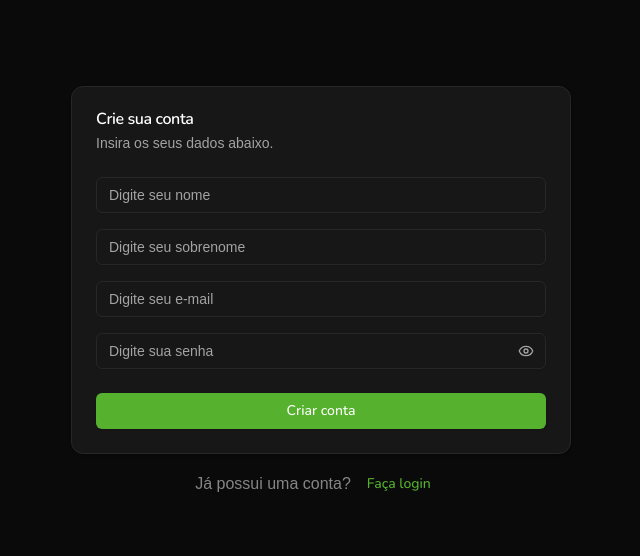
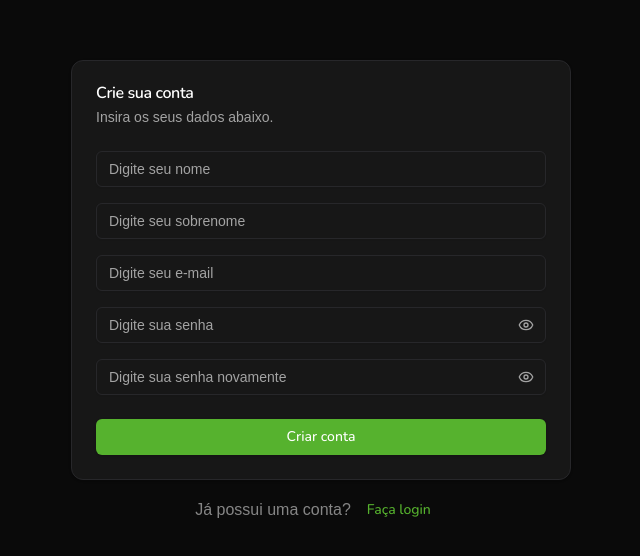
Before and after one commit to Rennangmacarini/FinTrack, a React (Vite) app: page /signup in a window 1280 px wide. Shown: the part 106-662 px from the top of the page, without its empty margins (319-959 px from the left). Built offline with nearby package versions, Linux system fonts and the light colour scheme; a web font is replaced by a local one.

Commit message:
feat: add password input component

```diff
--- a/src/Pages/signup.jsx
+++ b/src/Pages/signup.jsx
@@ -1,7 +1,6 @@
-import { EyeIcon, EyeOffIcon } from 'lucide-react';
-import { useState } from 'react';
 import { Link } from 'react-router';
 
+import PasswordInput from '@/components/password-input';
 import { Button } from '@/components/ui/button';
 import {
   Card,
@@ -14,8 +13,6 @@
 import { Input } from '@/components/ui/input';
 
 const SignupPage = () => {
-  const [passwordIsVisible, setPasswordIsVisible] = useState(false);
-
   return (
     <div className="flex h-screen w-screen flex-col items-center justify-center gap-3">
       <Card className="w-[500px]">
@@ -27,19 +24,8 @@
           <Input placeholder="Digite seu nome" />
           <Input placeholder="Digite seu sobrenome" />
           <Input placeholder="Digite seu e-mail" />
-          <div className="relative">
-            <Input
-              type={passwordIsVisible ? 'text' : 'password'}
-              placeholder="Digite sua senha"
-            />
-            <Button
-              variant="ghost"
-              className="absolute bottom-0 right-0 top-0 my-auto mr-1 h-8 w-8 text-muted-foreground"
-              onClick={() => setPasswordIsVisible((prev) => !prev)}
-            >
-              {passwordIsVisible ? <EyeOffIcon /> : <EyeIcon />}
-            </Button>
-          </div>
+          <PasswordInput />
+          <PasswordInput placeholder="Digite sua senha novamente" />
         </CardContent>
         <CardFooter>
           <Button className="w-full">Criar conta</Button>
--- /dev/null
+++ b/src/components/password-input.jsx
@@ -0,0 +1,26 @@
+import { EyeIcon, EyeOffIcon } from 'lucide-react';
+import { useState } from 'react';
+
+import { Button } from '@/components/ui/button';
+import { Input } from '@/components/ui/input';
+
+const PasswordInput = ({ placeholder = 'Digite sua senha' }) => {
+  const [passwordIsVisible, setPasswordIsVisible] = useState(false);
+  return (
+    <div className="relative">
+      <Input
+        type={passwordIsVisible ? 'text' : 'password'}
+        placeholder={placeholder}
+      />
+      <Button
+        variant="ghost"
+        className="absolute bottom-0 right-0 top-0 my-auto mr-1 h-8 w-8 text-muted-foreground"
+        onClick={() => setPasswordIsVisible((prev) => !prev)}
+      >
+        {passwordIsVisible ? <EyeOffIcon /> : <EyeIcon />}
+      </Button>
+    </div>
+  );
+};
+
+export default PasswordInput;
```
